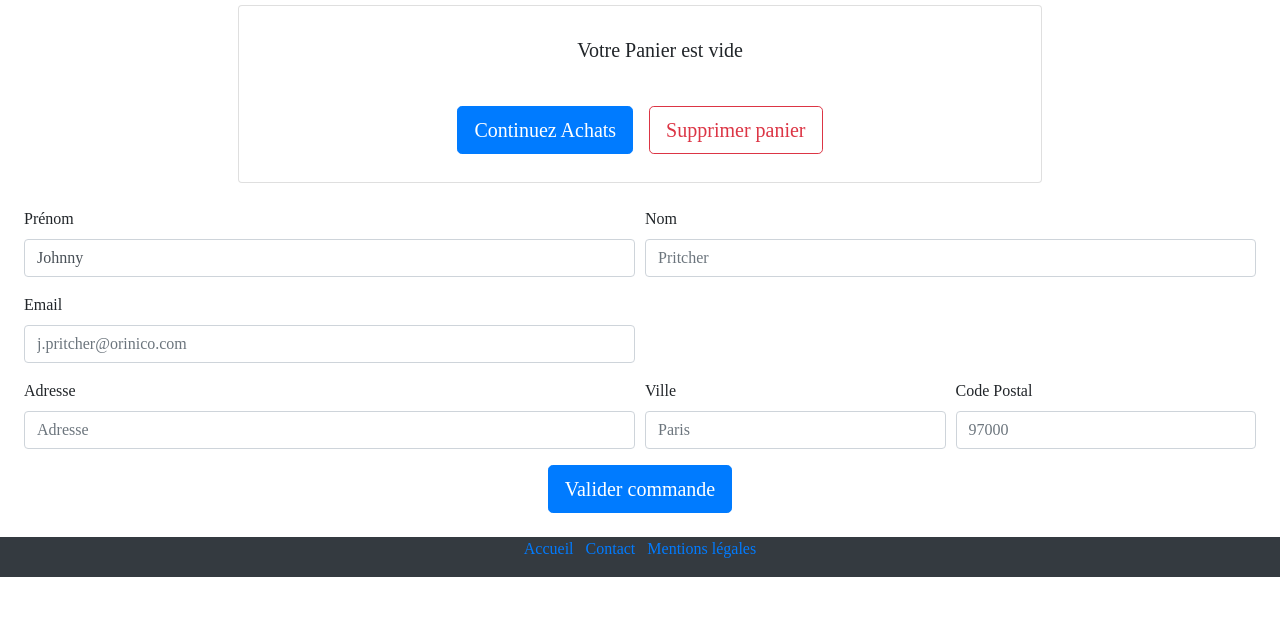
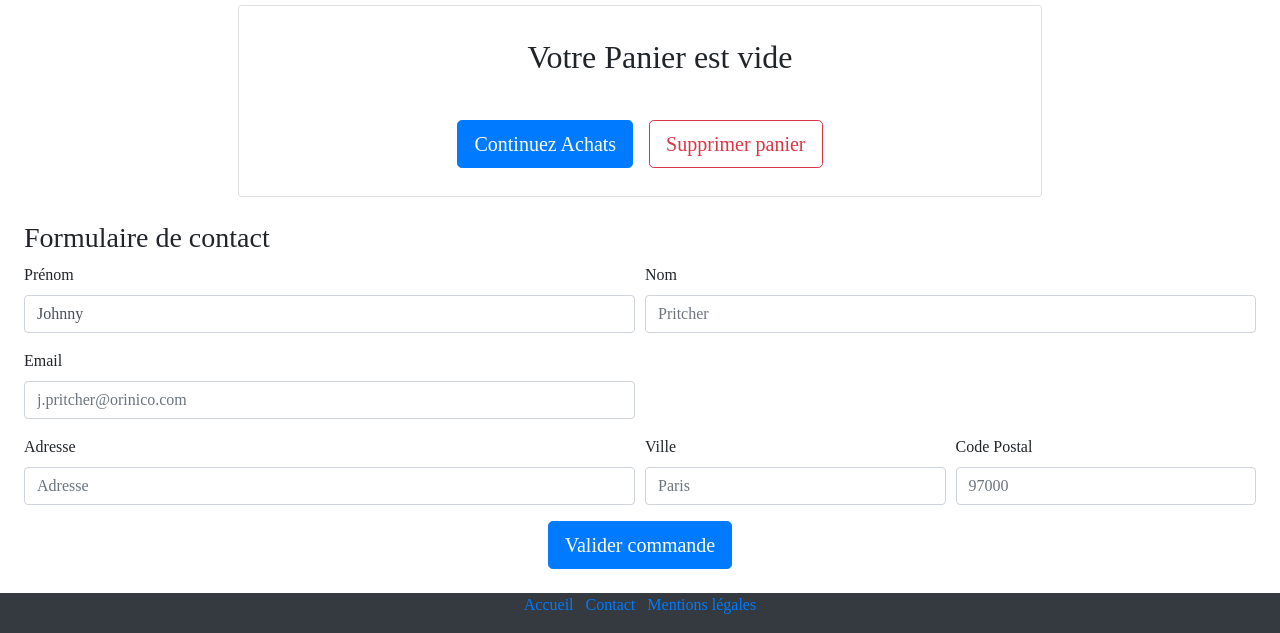
Before and after one commit to Chaambane/FAIDINEMohamed_5_04012021, a website: page html/panier.html in a window 1280 px wide. Shown: the part 167-800 px from the top of the page. Drawn offline with nearby package versions, Linux system fonts and the light colour scheme; a web font is replaced by a local one.

Commit message:
refact(html) html validation correction

```diff
--- a/html/panier.html
+++ b/html/panier.html
@@ -43,7 +43,7 @@
                     <div class="card-body">
                     <ul class="">
                         <li class="list-group-item align-items-center border-0 px-0 mb-3">
-                        <span><h5 id="TotalPanier">Votre Panier est vide</h5></span>
+                        <h2 id="TotalPanier">Votre Panier est vide</h2>
                         </li>
                     </ul>
                     <div class="row justify-content-center">
@@ -55,6 +55,7 @@
             </div>
         </section>
         <section class="m-4">
+          <h3>Formulaire de contact</h3>
             <form method="POST" id="formulaireCommande">
                 <div class="form-row">
                   <div class="col-md-6 mb-3">
```
Also changed, not shown: html/index.html (+1 -0 lines).
